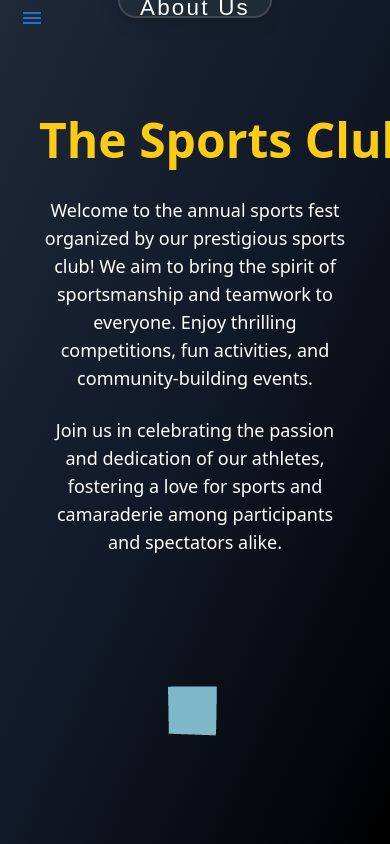
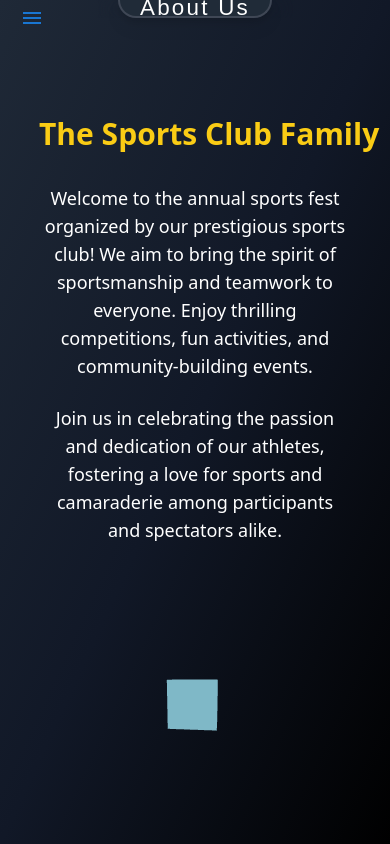
Before and after one commit to JashAgicha11/SportsFest2425, a React (Vite) app in the folder Frontend/: page /about in a window 390 px wide. Built offline with nearby package versions, Linux system fonts and the light colour scheme; a web font is replaced by a local one.

Commit message:
About us

```diff
--- a/Frontend/src/Pages/AboutUs.jsx
+++ b/Frontend/src/Pages/AboutUs.jsx
@@ -61,11 +61,11 @@ export default function AboutUs() {
       ref={containerRef}
       className="bg-gradient-to-br h-[100vh]  from-gray-800 via-gray-900 to-black text-white min-h-screen flex flex-col items-center overflow-hidden"
     >
-      <div className="h-[12vh] w-full sticky top-0">
+      <div className="h-[12vh] w-full sticky top-0 z-50">
         <Navbar selected={"About Us"} />
       </div>
       <div onClick={() => setMenuOpen(false)} className="sm:w-full w-[80%] max-h-[88vh] md:w-2/3 lg:w-1/2 text-center mt-20">
-        <h1 className="text-5xl text-nowrap font-extrabold mb-8 about-text text-yellow-400">
+        <h1 className="sm:text-5xl text-3xl text-nowrap font-extrabold mb-8 about-text text-yellow-400">
           The Sports Club Family
         </h1>
         <p className="text-lg mb-6 about-text">
--- a/Frontend/src/Pages/Leaderboard.jsx
+++ b/Frontend/src/Pages/Leaderboard.jsx
@@ -39,7 +39,7 @@ const Leaderboard = () => {
   return (
     <div  className="max-w-full h-screen bg-[#171923] flex flex-col">
       <div className="w-full h-[12%] sticky top-0">
-        <Navbar selected={"LeaderBoard"} />
+        <Navbar selected={"Leaderboard"} />
       </div>
       <div
       onClick={() => setMenuOpen(false)}
--- a/Frontend/src/components/Navbar.jsx
+++ b/Frontend/src/components/Navbar.jsx
@@ -64,7 +64,7 @@ const Navbar = ({ selected, bg }) => {
             bg ? `bg-${bg}` : "bg-[#202B38]"
           } flex justify-center items-center rounded-b-3xl sm:rounded-b-[2.5rem]`}
         >
-          <h2 className="text-white text-[1.4rem] px-5 sm:px-0 sm:text-[1.8rem] w-full text-center tracking-widest font-stencil">
+          <h2 className="text-white text-[1.4rem] px-5 sm:px-0 sm:text-[1.8rem] w-full text-center tracking-widest font-bespoke">
             {selected}
           </h2>
         </div>
--- a/Frontend/tailwind.config.js
+++ b/Frontend/tailwind.config.js
@@ -32,7 +32,7 @@ export default {
         general :['General Sans', 'sans-serif'],
         pricedown : ['Pricedown','sans-serif'],
         clash :['Clash Grotesk','sans-serif'],
-        stencil:['Stencil','sans-serif'],
+        bespoke:['Bespoke Stencil','sans-serif'],
       }
     },
   },
```
